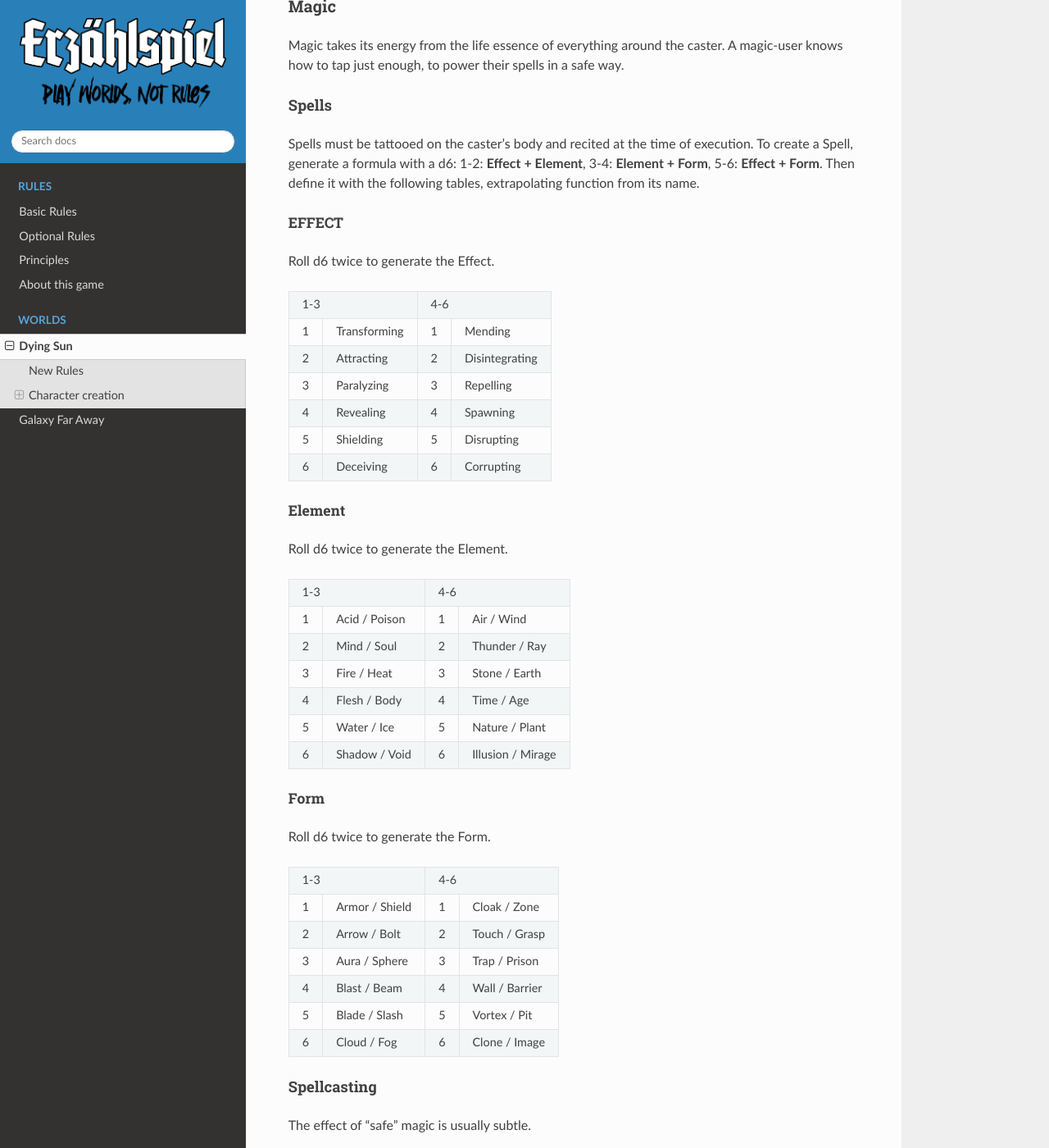
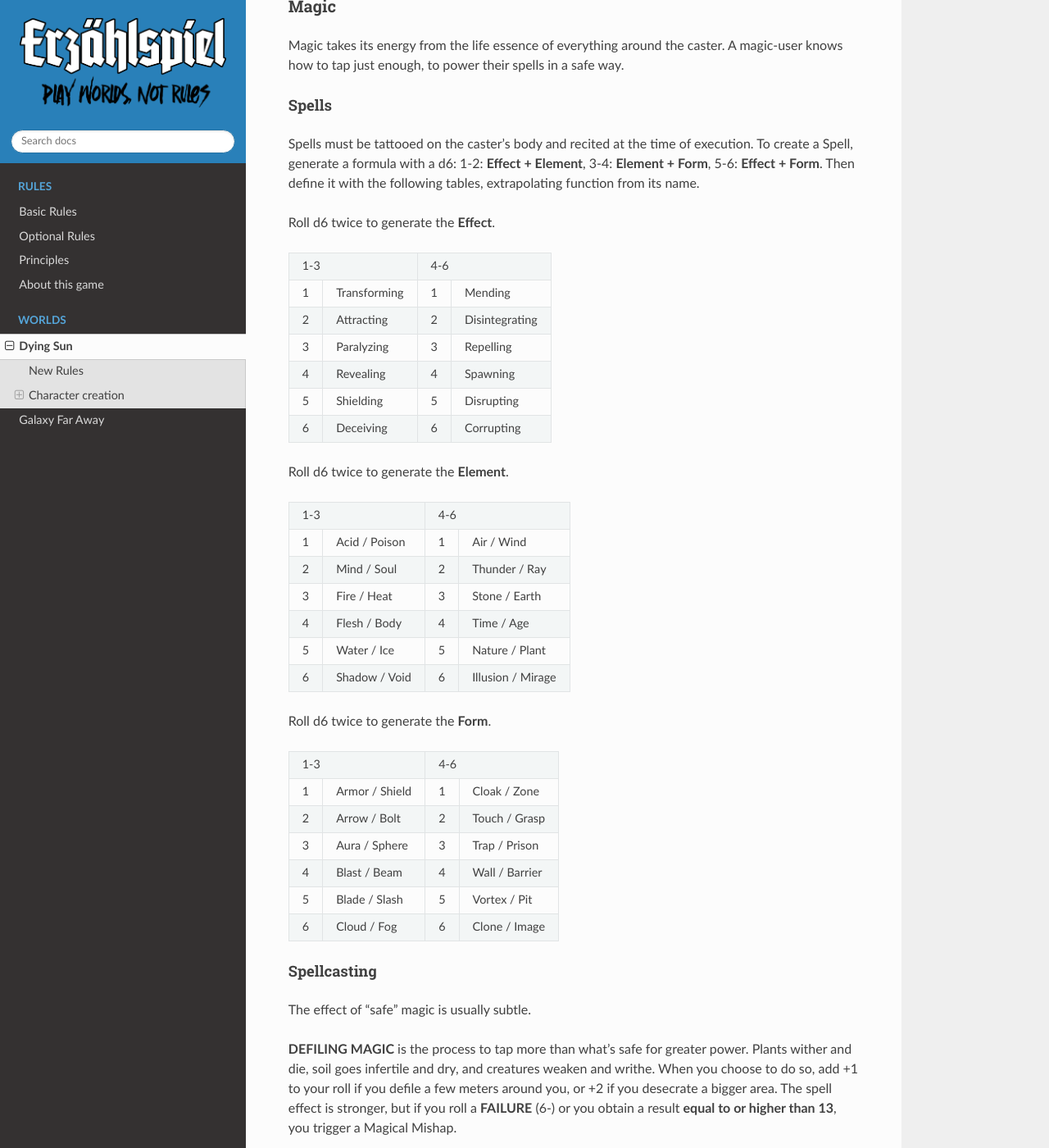
Before and after one commit to TaTooKa/froth, a Sphinx documentation site: the page built from docs/source/pages/dyingsun.rst, in a window 1280 px wide and 1400 px high, scrolled down 4908 px. Shown: the whole window at 82% size. Built offline with Sphinx 7.4.7 and the Read the Docs theme 3.1.0, drawn with Linux system fonts in a browser that asks for light colours; cross-references to code outside the pages are shown as plain code.

Commit message:
fix for spell ref.

```diff
--- a/docs/source/pages/dyingsun.rst
+++ b/docs/source/pages/dyingsun.rst
@@ -253,10 +253,7 @@ Spells
 
 Spells must be tattooed on the caster's body and recited at the time of execution. To create a Spell, generate a formula with a d6: 1-2: **Effect + Element**, 3-4: **Element + Form**, 5-6: **Effect + Form**. Then define it with the following tables, extrapolating function from its name.
 
-EFFECT
-""""""
-
-Roll d6 twice to generate the Effect.
+Roll d6 twice to generate the **Effect**.
 
 +------------------+--------------------+
 | 1-3              | 4-6                |
@@ -274,10 +271,7 @@ Roll d6 twice to generate the Effect.
 | 6 | Deceiving    | 6 | Corrupting     |
 +---+--------------+---+----------------+
 
-Element
-"""""""
-
-Roll d6 twice to generate the Element.
+Roll d6 twice to generate the **Element**.
 
 +-------------------+-----------------------+
 | 1-3               | 4-6                   |
@@ -295,10 +289,7 @@ Roll d6 twice to generate the Element.
 | 6 | Shadow / Void | 6 | Illusion / Mirage |
 +---+---------------+---+-------------------+
 
-Form
-""""
-
-Roll d6 twice to generate the Form.
+Roll d6 twice to generate the **Form**.
 
 +--------------------+--------------------+
 | 1-3                | 4-6                |
```
